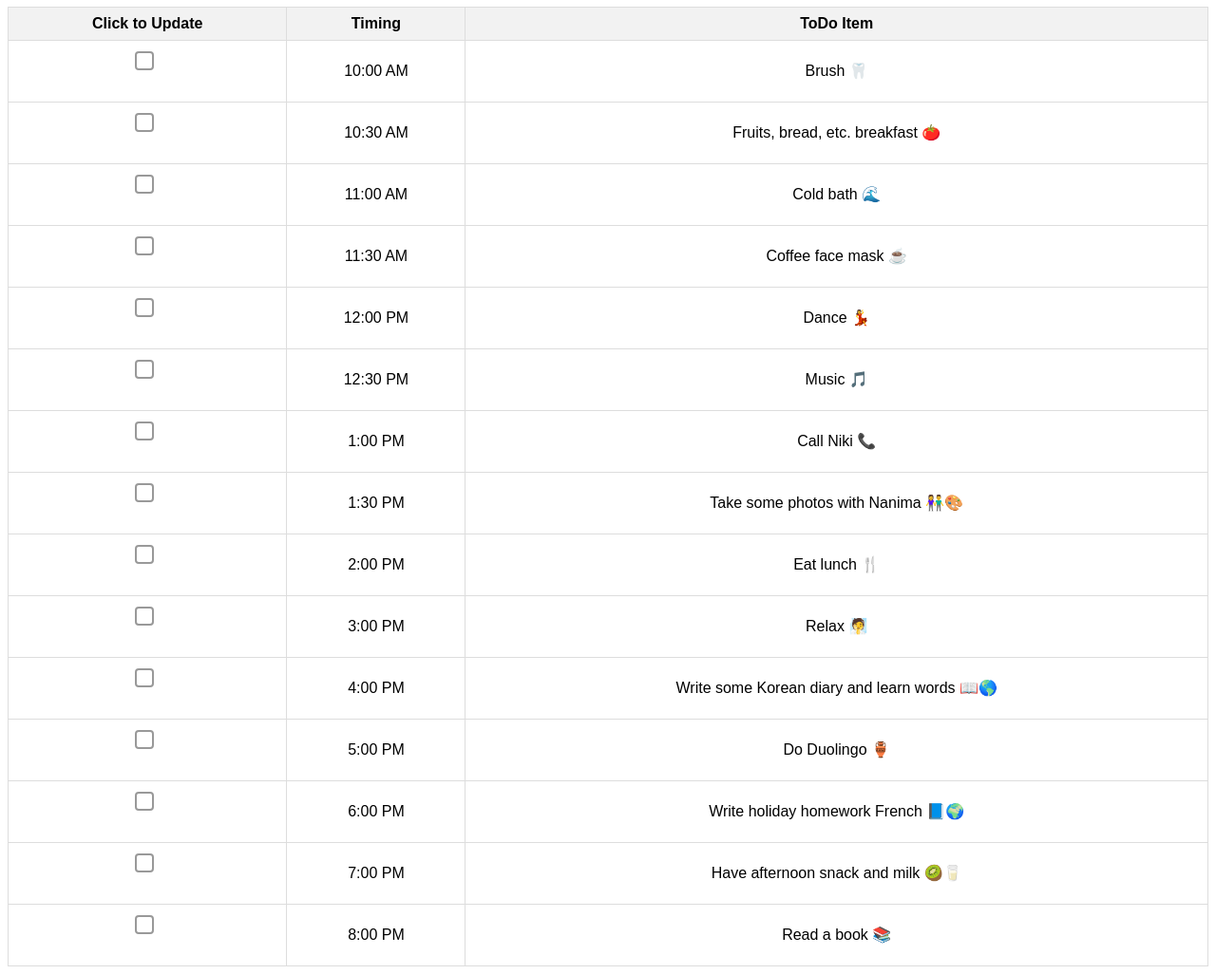
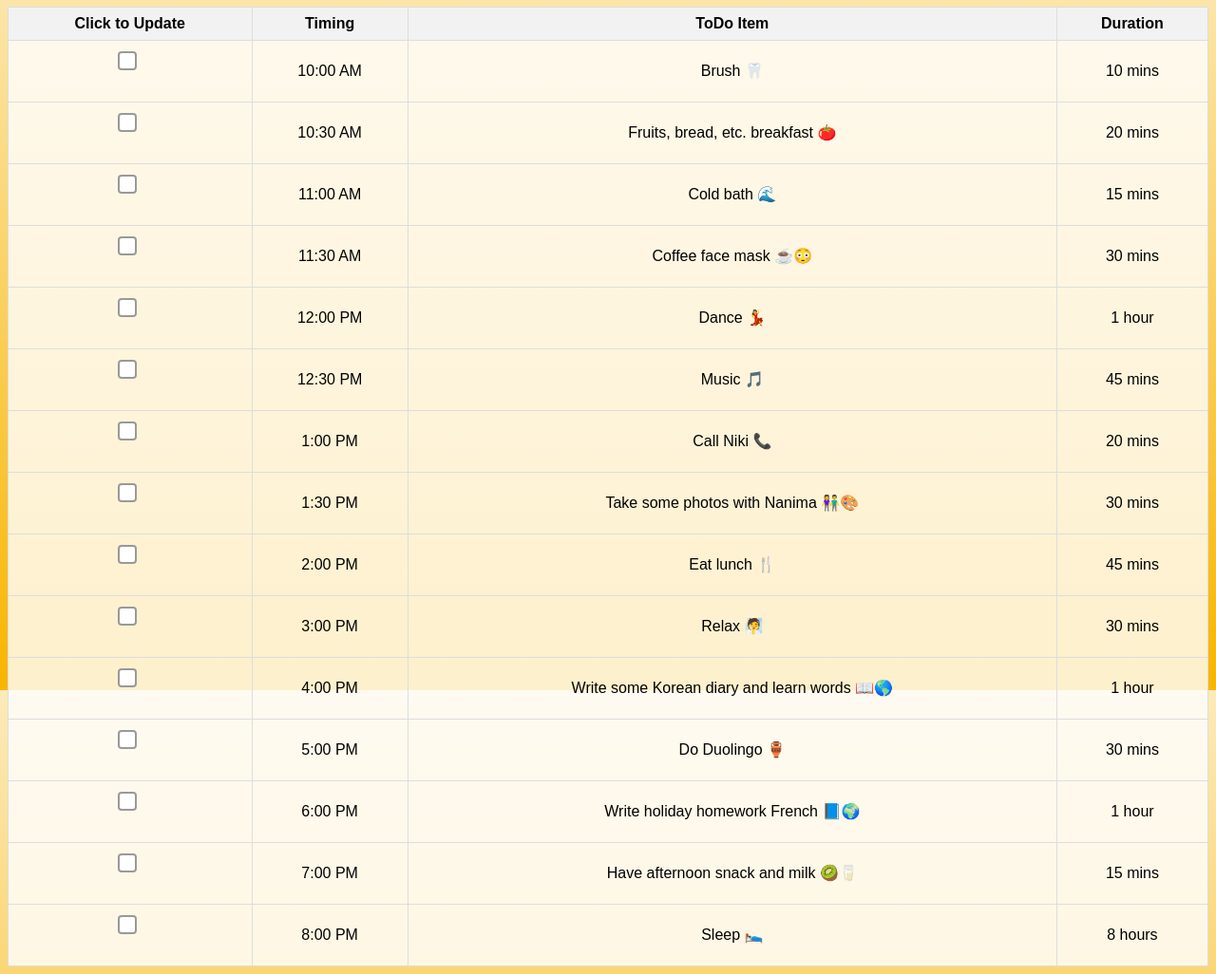
Before and after one commit to StarryGaze/StarryGaze.github.io, a plain HTML site: page index.html in a window 1280 px wide. Shown: the part 73-1099 px from the top of the page at 95% size. Drawn offline with Linux system fonts and the light colour scheme.

Commit message:
Update index.html

```diff
--- a/index.html
+++ b/index.html
@@ -6,6 +6,11 @@
     /* Add your CSS styling here */
     body {
       font-family: Arial, sans-serif;
+      background-image: linear-gradient(to bottom, #fceabb, #f8b500);
+      background-repeat: no-repeat;
+      background-attachment: fixed;
+      background-size: cover;
+      background-position: center;
     }
     h1 {
       color: #333;
@@ -15,6 +20,7 @@
       margin-top: 10px;
       text-align: center;
       width: 100%;
+      background-color: rgba(255, 255, 255, 0.8);
     }
     th, td {
       border: 1px solid #ddd;
@@ -68,6 +74,7 @@
         <th>Click to Update</th>
         <th>Timing</th>
         <th>ToDo Item</th>
+        <th>Duration</th>
       </tr>
     </thead>
     <tbody>
@@ -75,99 +82,103 @@
         <td><input type="checkbox" id="task1"><label for="task1"></label></td>
         <td>10:00 AM</td>
         <td>Brush &#x1F9B7;</td>
+        <td>10 mins</td>
       </tr>
       <tr>
         <td><input type="checkbox" id="task2"><label for="task2"></label></td>
         <td>10:30 AM</td>
         <td>Fruits, bread, etc. breakfast &#x1F345;</td>
+        <td>20 mins</td>
       </tr>
       <tr>
         <td><input type="checkbox" id="task3"><label for="task3"></label></td>
         <td>11:00 AM</td>
         <td>Cold bath &#x1F30A;</td>
+        <td>15 mins</td>
       </tr>
       <tr>
         <td><input type="checkbox" id="task4"><label for="task4"></label></td>
         <td>11:30 AM</td>
-        <td>Coffee face mask &#x2615;</td>
+        <td>Coffee face mask &#x2615;&#x1F633;</td>
+        <td>30 mins</td>
       </tr>
       <tr>
         <td><input type="checkbox" id="task5"><label for="task5"></label></td>
         <td>12:00 PM</td>
         <td>Dance &#x1F483;</td>
+        <td>1 hour</td>
       </tr>
       <tr>
         <td><input type="checkbox" id="task6"><label for="task6"></label></td>
         <td>12:30 PM</td>
         <td>Music &#x1F3B5;</td>
+        <td>45 mins</td>
       </tr>
       <tr>
         <td><input type="checkbox" id="task7"><label for="task7"></label></td>
         <td>1:00 PM</td>
         <td>Call Niki &#x1F4DE;</td>
+        <td>20 mins</td>
       </tr>
       <tr>
         <td><input type="checkbox" id="task8"><label for="task8"></label></td>
         <td>1:30 PM</td>
         <td>Take some photos with Nanima &#x1F46B;&#x1F3A8;</td>
+        <td>30 mins</td>
       </tr>
       <tr>
         <td><input type="checkbox" id="task9"><label for="task9"></label></td>
         <td>2:00 PM</td>
         <td>Eat lunch &#x1F374;</td>
+        <td>45 mins</td>
       </tr>
       <tr>
         <td><input type="checkbox" id="task10"><label for="task10"></label></td>
         <td>3:00 PM</td>
         <td>Relax &#x1F9D6;</td>
+        <td>30 mins</td>
       </tr>
       <tr>
         <td><input type="checkbox" id="task11"><label for="task11"></label></td>
         <td>4:00 PM</td>
         <td>Write some Korean diary and learn words &#x1F4D6;&#x1F30E;</td>
+        <td>1 hour</td>
       </tr>
       <tr>
         <td><input type="checkbox" id="task12"><label for="task12"></label></td>
         <td>5:00 PM</td>
         <td>Do Duolingo &#x1F3FA;</td>
+        <td>30 mins</td>
       </tr>
       <tr>
         <td><input type="checkbox" id="task13"><label for="task13"></label></td>
         <td>6:00 PM</td>
         <td>Write holiday homework French &#x1F4D8;&#x1F30D;</td>
+        <td>1 hour</td>
       </tr>
       <tr>
         <td><input type="checkbox" id="task14"><label for="task14"></label></td>
         <td>7:00 PM</td>
         <td>Have afternoon snack and milk &#x1F95D;&#x1F95B;</td>
+        <td>15 mins</td>
       </tr>
       <tr>
         <td><input type="checkbox" id="task15"><label for="task15"></label></td>
         <td>8:00 PM</td>
-        <td>Read a book &#x1F4DA;</td>
+        <td>Sleep &#x1F6CC;</td>
+        <td>8 hours</td>
       </tr>
-      <!-- Add more tasks here -->
     </tbody>
   </table>
 
   <script>
-    // Retrieve the checkbox states from local storage and update the checkboxes
-    document.addEventListener('DOMContentLoaded', function() {
-      var checkboxes = document.querySelectorAll('input[type="checkbox"]');
-      for (var i = 0; i < checkboxes.length; i++) {
-        var checkbox = checkboxes[i];
-        var checkboxId = checkbox.id;
-        var checked = localStorage.getItem(checkboxId);
-        if (checked === 'true') {
-          checkbox.checked = true;
-        }
-      }
-    });
-
-    // Store the checkbox state in local storage when it is clicked
+    // Retrieve checkbox state from localStorage
     var checkboxes = document.querySelectorAll('input[type="checkbox"]');
     for (var i = 0; i < checkboxes.length; i++) {
-      checkboxes[i].addEventListener('click', function() {
+      var checkbox = checkboxes[i];
+      checkbox.checked = localStorage.getItem(checkbox.id) === 'true';
+
+      checkbox.addEventListener('click', function() {
         localStorage.setItem(this.id, this.checked);
       });
     }
```
